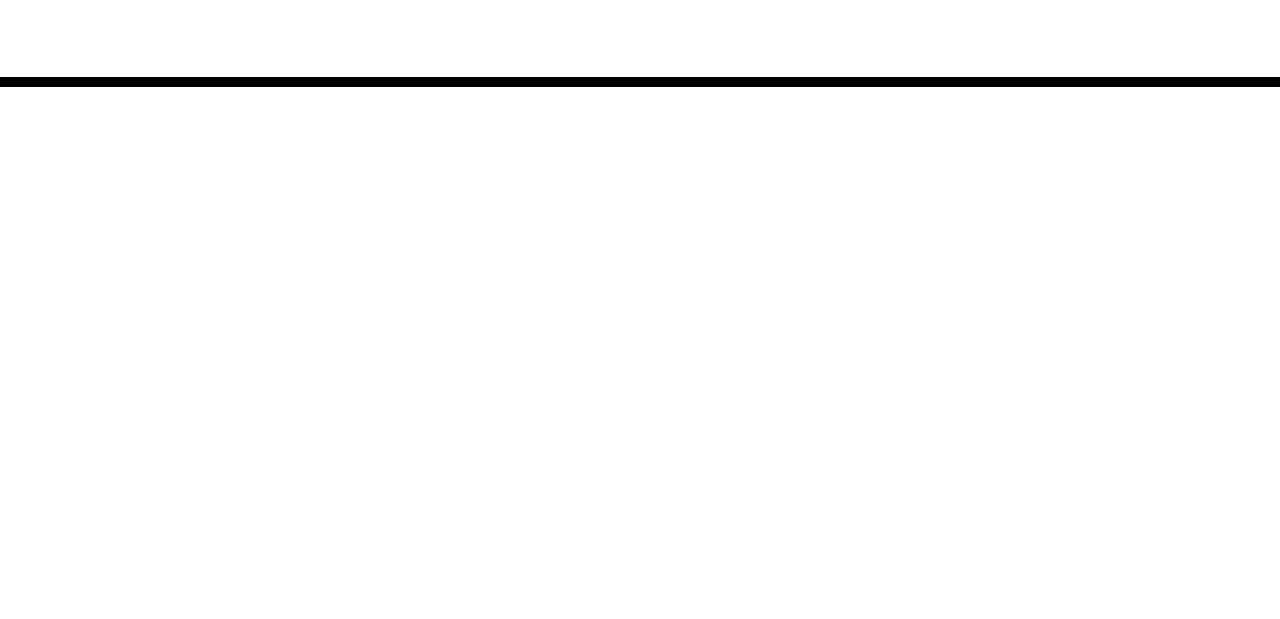
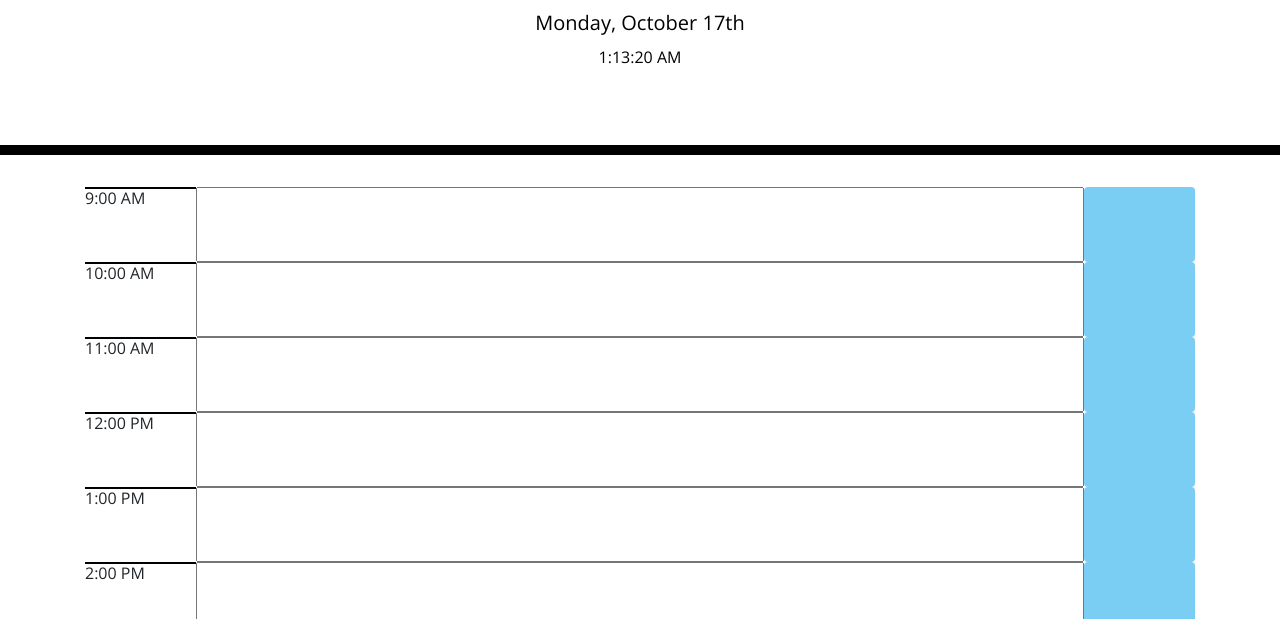
Before and after one commit to mgaskins17/5_1395510_Planner, a plain HTML site: page index.html in a window 1280 px wide. Shown: the part 181-800 px from the top of the page. Drawn offline with nearby package versions, Linux system fonts and the light colour scheme.

Commit message:
moment js is working, overall planner built out

```diff
--- a/Assets/script.js
+++ b/Assets/script.js
@@ -1,6 +1,23 @@
 // Javascript file for the 5th assignment - Workday planner
-var $container = $(".container"); // locating and creating a variable for the div "container"
+var $containerEl = $(".container").attr('style','display:block'); // locating and creating a variable for the div "container"
+var $jumboEl = $('.jumbotron');
 
+// Updating the header with the current day in the header
+var $today = moment().format('dddd');
+var $date = moment().format('MMMM Do');
+
+// Showing current time with updating seconds
+var $showtime = $('<p>').appendTo($jumboEl);
+let rendClock = function() {
+    var $currenttime = moment().format('LTS');
+    return $showtime.text($currenttime);
+}
+setInterval(rendClock,1000);
+var $currentday = $('#currentDay').text($today + ', ' + $date); // identifying where the date will go
+
+// obtaining the current time using the moment api
+var $starthour = moment().format('h'); // gives the hour
+var $AMPM = moment().format('a'); // gives whether it's AM or PM
 // the container is where the planner will go - need to locate that container
 // building sections that have event listeners then append to the cotainer to build it
 // the container itself will need to be formatted - use flex box?
@@ -8,14 +25,27 @@ var $container = $(".container"); // locating and creating a variable for the di
 // need to use moment toolbox - sync laptop time with the time frames? Only creating a work day so 9am - 5pm
 
 //first create a div for the house that will house the time on the left, a block for the planner, then the save button on the right
-for (let i = 0; i<8; i++) { // hard coding an 8 hour "work" day
+for (let i = 9; i < 18; i++) {
 
-var $hourcontainer = $('<div>');
-$hourcontainer.addClass('time-blk');
-$hourcontainer.append($container);
+// building out the entire block which contains the hour, workspace, and save button
+var $blockEl = $('<div>').addClass('time-blk').appendTo($containerEl).attr('style','display:flex; flex-direction:row; height: 75px');
+// An if statement dividing up whether there is AM or PM at the end of the time
+if (i < 12) {
+    $blockEl.addClass('am');
+    var $hourEl = $('<h6>').text((i)+':00 AM').addClass('time-hr').attr('style','width:10%; border-top:2px solid black').appendTo($blockEl);
+} else if (i==12) {
+    $blockEl.addClass('pm');
+    var $hourEl = $('<h6>').text((i)+':00 PM').addClass('time-hr').attr('style','width:10%; border-top:2px solid black').appendTo($blockEl);
+} else {
+    $blockEl.addClass('pm');
+    var $hourEl = $('<h6>').text((i-12)+':00 PM').addClass('time-hr').attr('style','width:10%; border-top:2px solid black').appendTo($blockEl);
+}
 
-var $textbox = $('<p>')
-$textbox.text("Please show up");
-$textbox.append($hourcontainer);
-// var $timeEl = $('<h4>').text("time").append($hourcontainer);
+// Building out the workspace where you can type out your schedule and save it using the button
+var $workspc = $('<input>').addClass('text-input input').attr('style','width: 80%; padding:0').appendTo($blockEl);
+var $savebtn = $('<button>').addClass('save-btn btn').attr('style','width:10%; background-color:rgb(122,206,244)').appendTo($blockEl);
 }
+
+
+
+// formatting the options down here - using different colors
--- a/Develop/index.html
+++ b/index.html
@@ -18,7 +18,7 @@
       href="https://fonts.googleapis.com/css?family=Open+Sans&display=swap"
       rel="stylesheet"
     />
-    <link rel="stylesheet" href="style.css" />
+    <link rel="stylesheet" href="Develop/style.css" />
     <title>Work Day Scheduler</title>
   </head>
 
@@ -32,9 +32,10 @@
       <!-- Timeblocks go here -->
     </div>
 
-    <script src="https://cdnjs.cloudflare.com/ajax/libs/jquery/3.2.1/jquery.min.js"></script>
+    <!--<script src="https://cdnjs.cloudflare.com/ajax/libs/jquery/3.2.1/jquery.min.js"></script>-->
+    <script src="https://code.jquery.com/jquery-3.5.1.min.js"></script>
     <script src="https://cdnjs.cloudflare.com/ajax/libs/moment.js/2.24.0/moment.min.js"></script>
-    <script src="https://code.jquery.com/jquery-3.5.1.min.js"></script>
-    <script type="text/javascript" src="./assets/js/script.js"></script>
+
+    <script type="text/javascript" src="Assets/script.js"></script>
   </body>
 </html>
```
